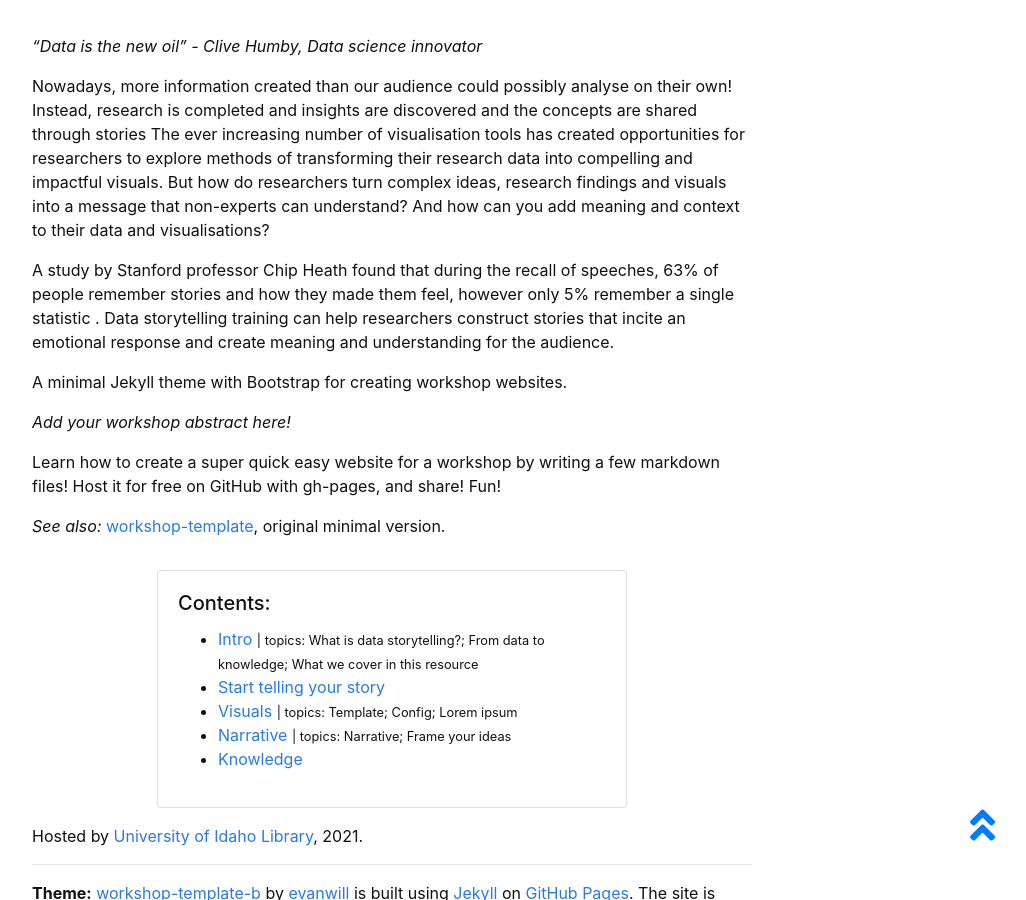
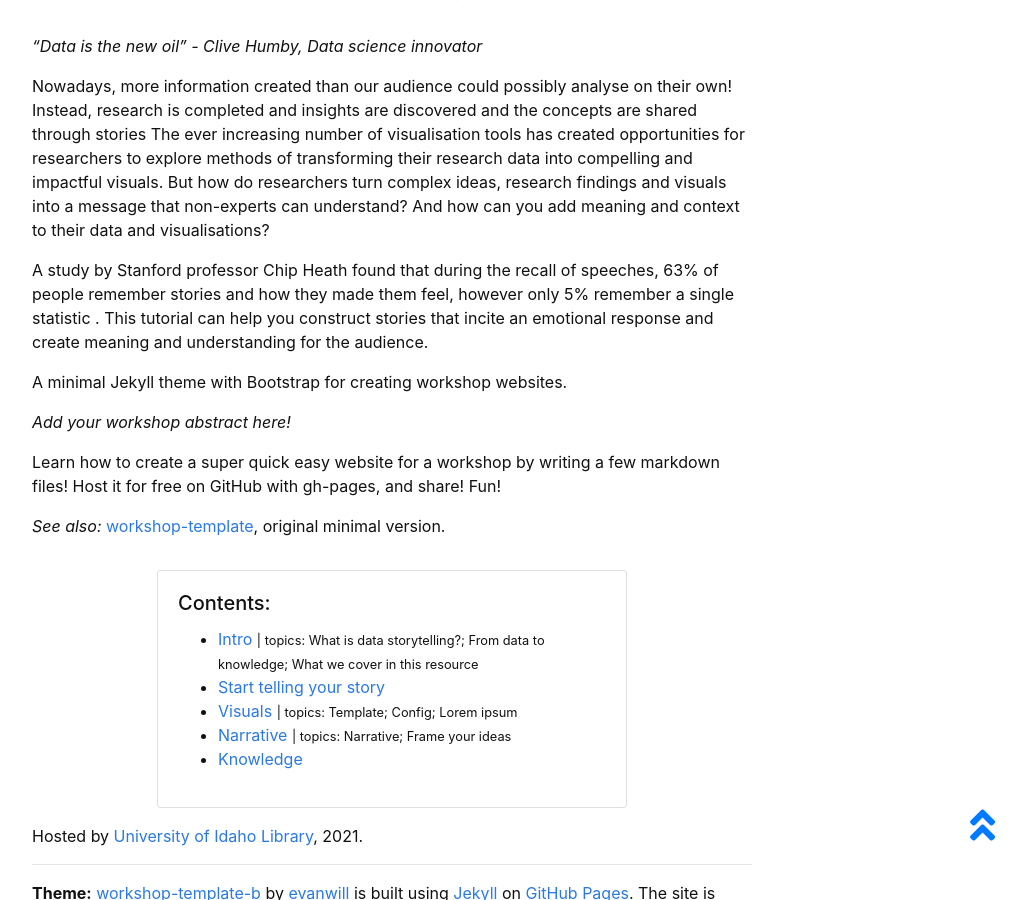
Before and after one commit to masamiy/DataStoryTelling, a Jekyll site: the page built from index.md, in a window 1280 px wide and 900 px high, scrolled down 510 px. Shown: the whole window, without its empty margins (248-1274 px from the left). Built offline with Jekyll 4.4.1, drawn with Linux system fonts in a browser that asks for light colours.

Commit message:
Update index.md

```diff
--- a/index.md
+++ b/index.md
@@ -13,7 +13,7 @@ The ever increasing number of visualisation tools has created opportunities for
 
 
 A study by Stanford professor Chip Heath found that during the recall of speeches, 63% of people remember stories and how they made them feel, however only 5% remember a single statistic .
-Data storytelling training can help researchers construct stories that incite an emotional response and create meaning and understanding for the audience.
+This tutorial can help you construct stories that incite an emotional response and create meaning and understanding for the audience.
 
 
 
```
